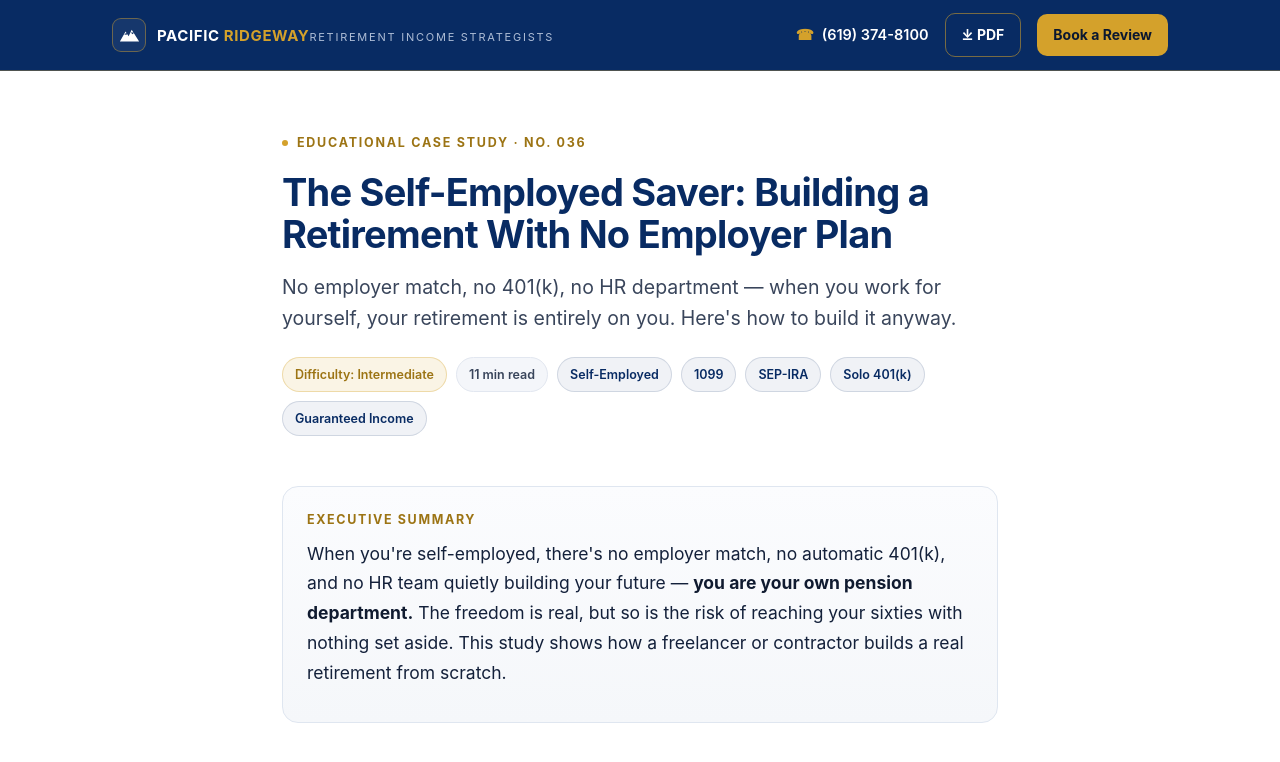
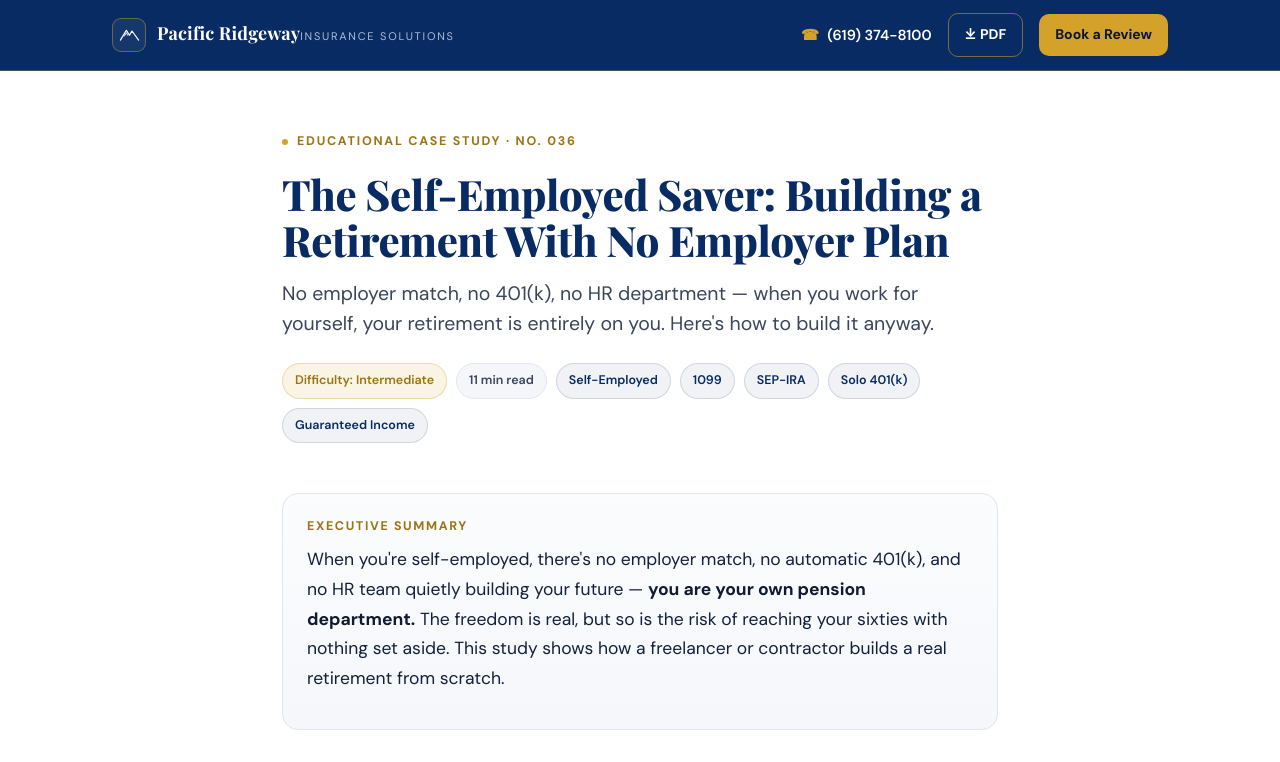
Before and after one commit to stevenson-pacificridgeway/askannuityai-app, a website: page public/cases/the-gig-self-employed-saver.html in a window 1280 px wide. Shown: the top 762 px of the page. Drawn offline with nearby package versions, Linux system fonts and the light colour scheme.

Commit message:
Add files via upload

```diff
--- a/public/cases/the-gig-self-employed-saver.html
+++ b/public/cases/the-gig-self-employed-saver.html
@@ -2,15 +2,18 @@
 <meta name="viewport" content="width=device-width, initial-scale=1.0">
 <title>Case Study 036 — The Self-Employed Saver: Building a Retirement With No Employer Plan | Pacific Ridgeway</title>
 <meta name="description" content="How a self-employed person with no employer plan builds retirement using SEP-IRAs, Solo 401(k)s, and their own guaranteed income floor.">
+<link rel="preconnect" href="https://fonts.googleapis.com"><link rel="preconnect" href="https://fonts.gstatic.com" crossorigin>
+<link href="https://fonts.googleapis.com/css2?family=Playfair+Display:wght@600;700;800&family=DM+Sans:wght@400;500;600;700&display=swap" rel="stylesheet">
 <style>
 *{box-sizing:border-box;margin:0;padding:0}html{scroll-behavior:smooth}
-body{font-family:-apple-system,BlinkMacSystemFont,'Segoe UI',Inter,Roboto,Helvetica,Arial,sans-serif;color:#13203a;background:#fff;line-height:1.7;font-size:17.5px;-webkit-font-smoothing:antialiased}
+body{font-family:'DM Sans',-apple-system,BlinkMacSystemFont,'Segoe UI',Inter,Roboto,Helvetica,Arial,sans-serif;color:#13203a;background:#fff;line-height:1.7;font-size:17.5px;-webkit-font-smoothing:antialiased}
+.serif{font-family:'Playfair Display',Georgia,'Times New Roman',serif}
 :root{--navy:#082B63;--gold:#D4A12B;--gold-ink:#9c7414;--ink:#101b30;--ink2:#39455b;--line:#e2e7f0;--warm:#f4f6fa;--card:#fbfcfe}
 .topbar{position:sticky;top:0;z-index:50;background:var(--navy);color:#fff;border-bottom:1px solid rgba(212,161,43,.35)}
 .topbar .in{max-width:1100px;margin:0 auto;padding:13px 22px;display:flex;align-items:center;gap:14px}
 .brand{display:flex;align-items:center;gap:11px;text-decoration:none;color:#fff}
 .mark{width:34px;height:34px;border-radius:9px;background:rgba(255,255,255,.06);display:grid;place-items:center;border:1px solid rgba(212,161,43,.45);flex:none}
-.mark svg{width:21px;height:21px}.brand .wm{font-weight:700;letter-spacing:.04em;font-size:15px;line-height:1.1}.brand .wm b{color:var(--gold)}
+.mark svg{width:21px;height:21px}.brand .wm{font-family:'Playfair Display',Georgia,serif;font-weight:700;letter-spacing:.01em;font-size:18px;line-height:1.05}.brand .wm b{font-weight:700}
 .brand .sub{font-size:11px;letter-spacing:.16em;text-transform:uppercase;color:#aebdd6;margin-top:2px}
 .tr{margin-left:auto;display:flex;align-items:center;gap:16px}
 .tp{display:flex;align-items:center;gap:8px;text-decoration:none;color:#fff;font-weight:600;font-size:14.5px}.tp .ic{color:var(--gold)}
@@ -20,7 +23,7 @@ body{font-family:-apple-system,BlinkMacSystemFont,'Segoe UI',Inter,Roboto,Helvet
 .hero{padding:54px 0 26px}
 .eyebrow{display:inline-flex;align-items:center;gap:9px;font-size:12.5px;font-weight:650;letter-spacing:.14em;text-transform:uppercase;color:var(--gold-ink)}
 .eyebrow .dot{width:6px;height:6px;border-radius:50%;background:var(--gold)}
-h1{font-size:38px;line-height:1.13;letter-spacing:-.02em;margin:16px 0 0;font-weight:700;color:var(--navy)}
+h1{font-family:'Playfair Display',Georgia,serif;font-size:42px;line-height:1.1;letter-spacing:-.01em;margin:16px 0 0;font-weight:800;color:var(--navy)}
 .dek{font-size:19.5px;color:var(--ink2);margin-top:16px;line-height:1.55}
 .meta{display:flex;flex-wrap:wrap;gap:9px;margin-top:24px}
 .pill{font-size:12.5px;font-weight:600;padding:6px 12px;border-radius:999px;background:var(--warm);color:var(--ink2);border:1px solid var(--line)}
@@ -29,7 +32,7 @@ h1{font-size:38px;line-height:1.13;letter-spacing:-.02em;margin:16px 0 0;font-we
 .card{background:var(--card);border:1px solid var(--line);border-radius:16px;padding:22px 24px;margin:24px 0}
 .card.exec{background:linear-gradient(180deg,#fbfcfe,#f5f7fa);border-color:#dfe6f0}
 .card h4{font-size:12.5px;letter-spacing:.13em;text-transform:uppercase;color:var(--gold-ink);font-weight:700;margin-bottom:8px}
-h2{font-size:24px;line-height:1.25;color:var(--navy);margin:42px 0 4px;font-weight:700}
+h2{font-family:'Playfair Display',Georgia,serif;font-size:27px;line-height:1.22;color:var(--navy);margin:42px 0 4px;font-weight:700}
 h2{border-top:1px solid var(--line);padding-top:22px}
 h2 .num{color:var(--gold-ink);margin-right:10px;font-weight:800}
 h3{font-size:18px;color:var(--navy);margin:24px 0 4px;font-weight:650}
@@ -49,7 +52,7 @@ p{margin:13px 0}ul,ol{margin:13px 0 13px 4px;padding-left:22px}li{margin:6px 0}s
 .disc{font-size:13.5px;color:var(--ink2);background:var(--warm);border:1px solid var(--line);border-radius:12px;padding:15px 18px;margin:22px 0;line-height:1.6}.disc b{color:var(--navy)}
 footer{background:var(--navy);color:#fff;margin-top:50px;border-top:3px solid var(--gold)}
 .foot{max-width:760px;margin:0 auto;padding:40px 22px 28px}
-.foot .b2{display:flex;align-items:center;gap:12px;margin-bottom:14px}.foot .wm{font-weight:700;letter-spacing:.04em;font-size:17px}.foot .wm b{color:var(--gold)}
+.foot .b2{display:flex;align-items:center;gap:12px;margin-bottom:14px}.foot .wm{font-family:'Playfair Display',Georgia,serif;font-weight:700;letter-spacing:.01em;font-size:20px}.foot .wm b{font-weight:700}
 .fg{display:flex;flex-wrap:wrap;gap:14px 28px;margin:16px 0 22px}.fg a{color:#fff;text-decoration:none;font-weight:600;font-size:15px;display:flex;align-items:center;gap:9px}.fg a .ic{color:var(--gold)}
 .fcta{display:inline-block;background:var(--gold);color:#0a1730;text-decoration:none;font-weight:650;padding:12px 22px;border-radius:11px;font-size:15px}
 .fine{color:#9fb0cb;font-size:12.5px;line-height:1.65;margin-top:24px;border-top:1px solid rgba(255,255,255,.12);padding-top:18px}.fine b{color:#cdd8ea}
@@ -81,8 +84,8 @@ footer{background:var(--navy);color:#fff;margin-top:50px;border-top:3px solid va
 @page{margin:14mm}
 </style></head><body>
 <header class="topbar"><div class="in">
-<a class="brand" href="/"><span class="mark"><svg viewBox="0 0 24 24" fill="none" aria-hidden="true"><path d="M1 20 L7.5 8.5 L11 14 L14.5 6.5 L23 20 Z" fill="#fff"/><path d="M6 12.2 L8.4 10 L9.6 11.9 Z" fill="#082B63"/><path d="M13.4 9.6 L15.6 11.8 L17.4 9.6 Z" fill="#082B63"/></svg></span><span>
-<span class="wm">PACIFIC <b>RIDGEWAY</b></span><span class="sub">Retirement Income Strategists</span></span></a>
+<a class="brand" href="/"><span class="mark"><svg viewBox="0 0 30 22" fill="none" stroke="#fff" stroke-width="1.7" stroke-linejoin="round" stroke-linecap="round" aria-hidden="true"><path d="M2 19 L10.5 5 L15 12 L18.5 6 L28 19"/><path d="M7.4 13 L10.5 8.6 L12.7 12" stroke-opacity=".75"/></svg></span><span>
+<span class="wm">Pacific <b>Ridgeway</b></span><span class="sub">Insurance Solutions</span></span></a>
 <div class="tr"><a class="tp" href="tel:+16193748100"><span class="ic">&#9742;</span> (619) 374-8100</a>
 <a class="cta ghost" href="javascript:window.print()" title="Download this case study as a PDF">&#10515; PDF</a>
 <a class="cta" href="https://pacificridgeway.com/book">Book a Review</a></div></div></header>
@@ -116,7 +119,7 @@ footer{background:var(--navy);color:#fff;margin-top:50px;border-top:3px solid va
 <div class="printfoot"><b>Pacific Ridgeway</b> &middot; Retirement Income Strategists &middot; <b>(619) 374-8100</b> &middot; pacificridgeway.com &middot; stevenson@pacificridgewayinsurance.com &mdash; Educational case study by Gregory Stevenson, Author of Indexed Annuity Secrets. Not individualized financial, tax, or legal advice.</div>
 </div></article>
 <footer><div class="foot">
-<div class="b2"><span class="mark" style="width:40px;height:40px"><svg viewBox="0 0 24 24" fill="none" aria-hidden="true"><path d="M1 20 L7.5 8.5 L11 14 L14.5 6.5 L23 20 Z" fill="#fff"/><path d="M6 12.2 L8.4 10 L9.6 11.9 Z" fill="#082B63"/><path d="M13.4 9.6 L15.6 11.8 L17.4 9.6 Z" fill="#082B63"/></svg></span><span class="wm">PACIFIC <b>RIDGEWAY</b></span></div>
+<div class="b2"><span class="mark" style="width:40px;height:40px"><svg viewBox="0 0 30 22" fill="none" stroke="#fff" stroke-width="1.7" stroke-linejoin="round" stroke-linecap="round" aria-hidden="true"><path d="M2 19 L10.5 5 L15 12 L18.5 6 L28 19"/><path d="M7.4 13 L10.5 8.6 L12.7 12" stroke-opacity=".75"/></svg></span><span class="wm">Pacific <b>Ridgeway</b></span></div>
 <p style="color:#cdd8ea;font-size:15px;max-width:48ch">Independent retirement income education and planning. Helping savers turn a lifetime of work into income they can't outlive.</p>
 <div class="fg"><a href="tel:+16193748100"><span class="ic">&#9742;</span> (619) 374-8100</a>
 <a href="mailto:stevenson@pacificridgewayinsurance.com"><span class="ic">&#9993;</span> stevenson@pacificridgewayinsurance.com</a>
```
Also changed, not shown: public/cases/the-late-in-life-remarriage-blended-family.html (+11 -8 lines), public/cases/the-market-timer.html (+11 -8 lines), public/cases/the-parent-helping-kids-now.html (+11 -8 lines).
